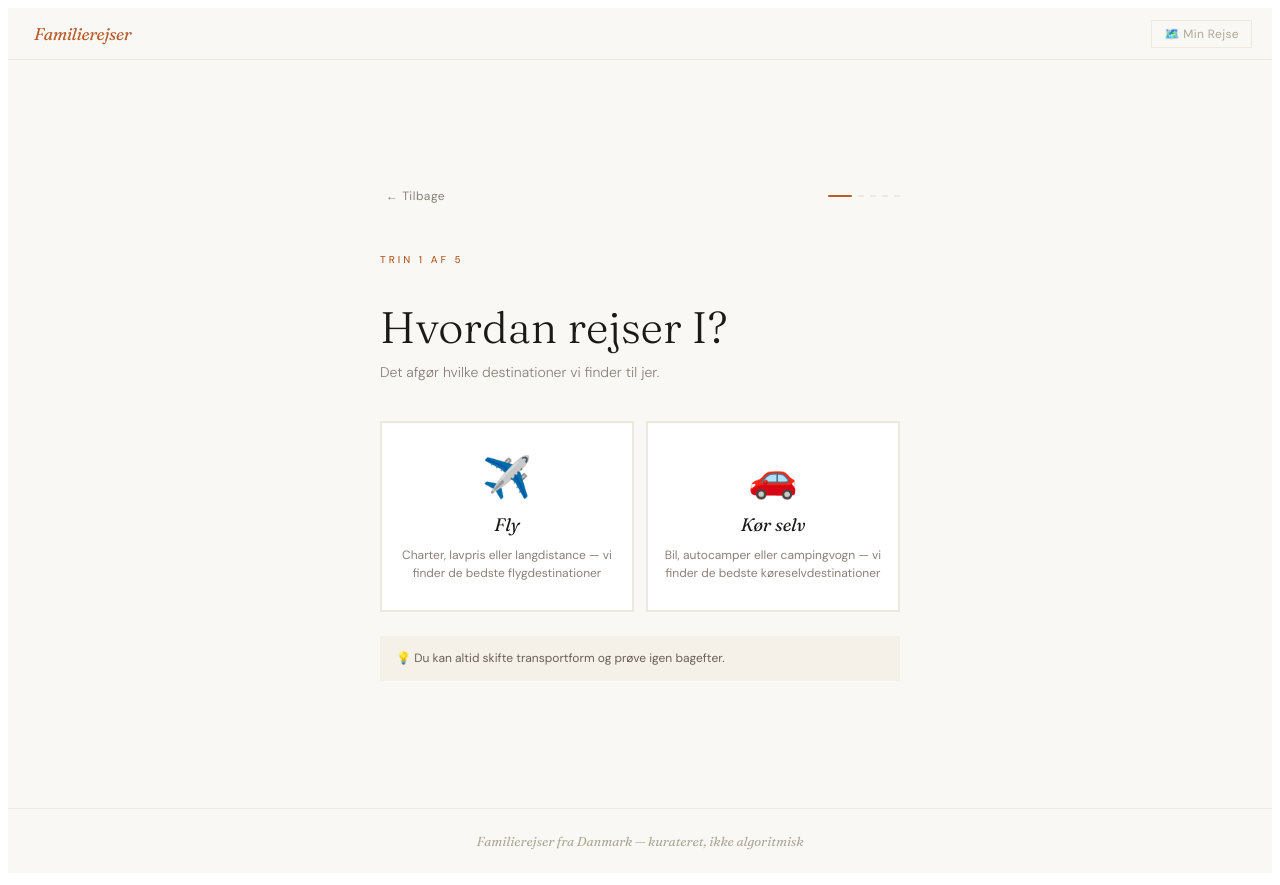
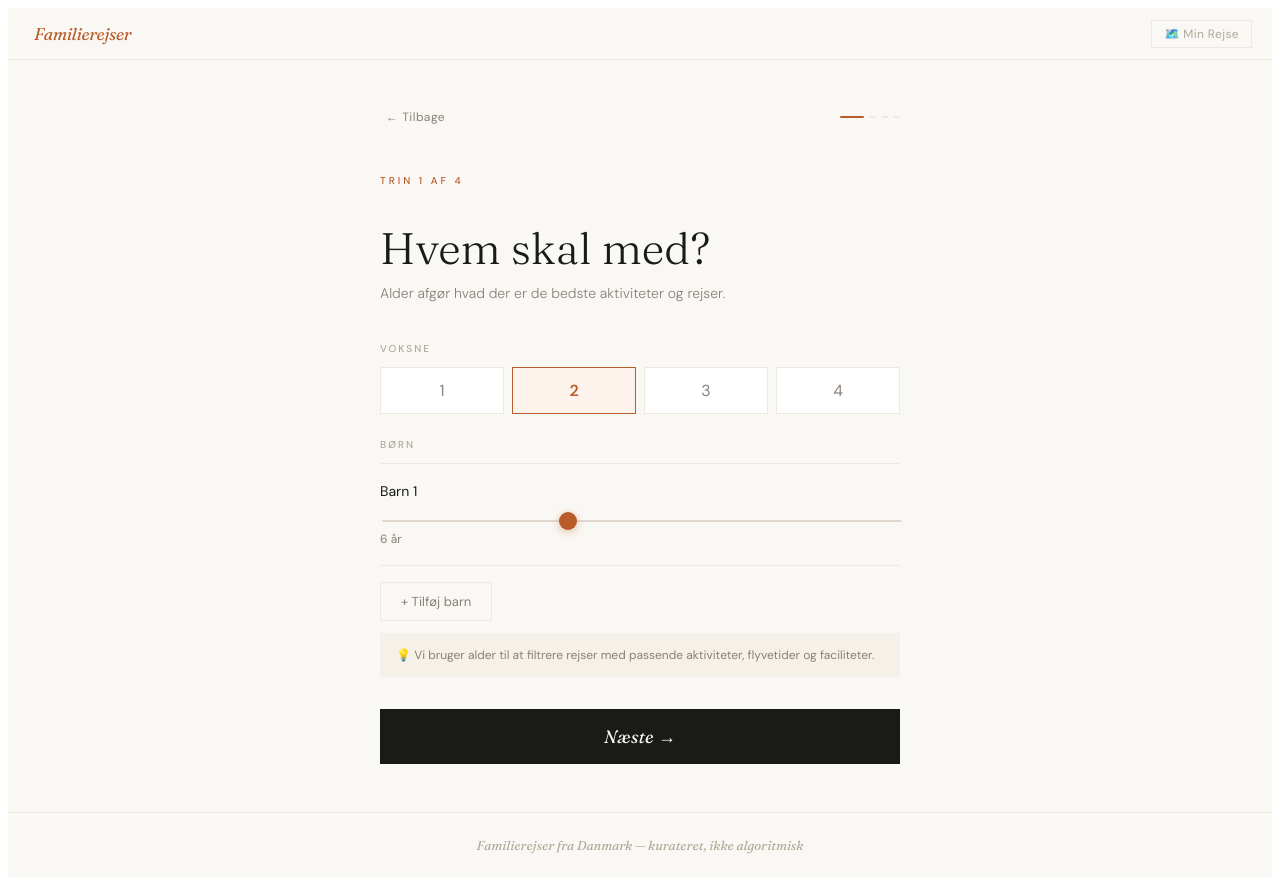
Before and after one commit to nfmebeep/familierejser, a React (Vite) app: page / in a window 1280 px wide. Both pictures are taken after a click on the button "Kom i gang →". Built offline with nearby package versions, Linux system fonts and the light colour scheme.

Commit message:
Add files via upload

```diff
--- a/src/App.jsx
+++ b/src/App.jsx
@@ -1265,17 +1265,10 @@ function scoreDestination(dest, profile) {
   let score = dest.familyScore;
   const { children, budget, airports, period, maxFlightHours, vibeAnswers, travelMode } = profile;
 
-  // Hard filters — travelMode
-  const destMode = dest.travelMode || "fly"; // default to fly for existing destinations
-  if (travelMode && destMode !== travelMode) return null;
-
-  // For bil destinations skip flight/airport filters
-  if (destMode === "bil") {
-    if (budget === 1 && dest.budgetLevel[0] > 2) return null;
-  } else {
-    if (dest.flightTime > maxFlightHours) return null;
-    if (airports.length > 0 && !airports.some(a => dest.airports.includes(a))) return null;
-  }
+  // Hard filters
+  if (dest.travelMode === "bil") return null; // Kør-selv destinationer skjules
+  if (dest.flightTime > maxFlightHours) return null;
+  if (airports.length > 0 && !airports.some(a => dest.airports.includes(a))) return null;
   if (budget === 1 && dest.budgetLevel[0] > 2) return null;
 
   // Budget match
@@ -1318,8 +1311,7 @@ function scoreDestination(dest, profile) {
 
 // ─── MAIN APP ─────────────────────────────────────────────────────────────────
 export default function App() {
-  const [step, setStep]   = useState(0); // 0=splash, 1=transport, 2-6=onboarding, 7=results, 8=detail, 9=min-rejse
-  const [travelMode, setTravelMode] = useState(null); // "fly" | "bil"
+  const [step, setStep]   = useState(0); // 0=splash, 1-5=onboarding, 6=results, 7=detail, 8=min-rejse
   const [heroIndex, setHeroIndex] = useState(0);
 
   // ── Min Rejse — gemt i localStorage ──
@@ -1372,7 +1364,7 @@ export default function App() {
   };
   const period = derivePeriod(departDate);
 
-  const profile = { children, budget, airports, period, maxFlightHours: maxFlight, hotelPref, vibeAnswers, travelMode };
+  const profile = { children, budget, airports, period, maxFlightHours: maxFlight, hotelPref, vibeAnswers };
 
   const addChild    = () => setChildren(c => [...c, { id: Date.now(), age: 6 }]);
   const removeChild = (id) => setChildren(c => c.filter(x => x.id !== id));
@@ -1391,7 +1383,7 @@ export default function App() {
       .filter(d => d.matchScore !== null)
       .sort((a, b) => b.matchScore - a.matchScore);
     setResults(scored);
-    setStep(7);
+    setStep(6);
   };
 
   const dest = selected ? DESTINATIONS.find(d => d.id === selected) : null;
@@ -1448,7 +1440,7 @@ export default function App() {
                 Rediger profil
               </button>
             )}
-            <button onClick={() => setStep(9)}
+            <button onClick={() => setStep(7)}
               style={{ background: myTrip ? "#fdf3ec" : "none", border: myTrip ? "1px solid #f0d8c4" : "1px solid #ede8e0", padding: "5px 12px", fontFamily: "inherit", fontSize: 12, color: myTrip ? "#b85c2a" : "#b0a898", letterSpacing: "0.03em", display: "flex", alignItems: "center", gap: 6 }}>
               🗺️ Min Rejse{myTrip ? " ✓" : ""}
             </button>
@@ -1544,31 +1536,8 @@ export default function App() {
 
       {/* ── ONBOARDING TRIN 1: Børn ── */}
 
-      {/* ── TRIN 1: TRANSPORTVALG ── */}
       {step === 1 && (
-        <OnboardStep step={1} total={5} title="Hvordan rejser I?" sub="Det afgør hvilke destinationer vi finder til jer." onBack={() => setStep(0)}>
-          <div style={{ display: "grid", gridTemplateColumns: "1fr 1fr", gap: 12, marginBottom: 24 }}>
-            <button onClick={() => { setTravelMode("fly"); setStep(2); }}
-              style={{ padding: "28px 16px", border: `2px solid ${travelMode === "fly" ? "#b85c2a" : "#ede8e0"}`, background: travelMode === "fly" ? "#fdf3ec" : "#fff", fontFamily: "inherit", display: "flex", flexDirection: "column", alignItems: "center", gap: 10 }}>
-              <span style={{ fontSize: 40 }}>✈️</span>
-              <span style={{ fontFamily: "'Fraunces', serif", fontSize: 18, fontStyle: "italic", color: "#1a1a18" }}>Fly</span>
-              <span style={{ fontSize: 12, color: "#8a8078", lineHeight: 1.5, textAlign: "center" }}>Charter, lavpris eller langdistance — vi finder de bedste flygdestinationer</span>
-            </button>
-            <button onClick={() => { setTravelMode("bil"); setStep(2); }}
-              style={{ padding: "28px 16px", border: `2px solid ${travelMode === "bil" ? "#b85c2a" : "#ede8e0"}`, background: travelMode === "bil" ? "#fdf3ec" : "#fff", fontFamily: "inherit", display: "flex", flexDirection: "column", alignItems: "center", gap: 10 }}>
-              <span style={{ fontSize: 40 }}>🚗</span>
-              <span style={{ fontFamily: "'Fraunces', serif", fontSize: 18, fontStyle: "italic", color: "#1a1a18" }}>Kør selv</span>
-              <span style={{ fontSize: 12, color: "#8a8078", lineHeight: 1.5, textAlign: "center" }}>Bil, autocamper eller campingvogn — vi finder de bedste køreselvdestinationer</span>
-            </button>
-          </div>
-          <div style={{ padding: "12px 16px", background: "#f5f0e8", fontSize: 12, color: "#6a6058", lineHeight: 1.7 }}>
-            💡 Du kan altid skifte transportform og prøve igen bagefter.
-          </div>
-        </OnboardStep>
-      )}
-
-      {step === 2 && (
-        <OnboardStep step={2} total={5} title="Hvem skal med?" sub="Alder afgør hvad der er de bedste aktiviteter og rejser." onBack={() => setStep(1)}>
+        <OnboardStep step={1} total={4} title="Hvem skal med?" sub="Alder afgør hvad der er de bedste aktiviteter og rejser." onBack={() => setStep(0)}>
 
           {/* Voksne */}
           <div style={{ marginBottom: 24 }}>
@@ -1615,13 +1584,13 @@ export default function App() {
             💡 Vi bruger alder til at filtrere rejser med passende aktiviteter, flyvetider og faciliteter.
           </div>
 
-          <StepButton onClick={() => setStep(3)}>Næste →</StepButton>
+          <StepButton onClick={() => setStep(2)}>Næste →</StepButton>
         </OnboardStep>
       )}
 
       {/* ── ONBOARDING TRIN 2: Budget & Lufthavn ── */}
-      {step === 3 && (
-        <OnboardStep step={3} total={5} title="Budget & afrejse" sub="Hvad passer jeres familie?" onBack={() => setStep(2)}>
+      {step === 2 && (
+        <OnboardStep step={2} total={4} title="Budget & afrejse" sub="Hvad passer jeres familie?" onBack={() => setStep(1)}>
 
           <div style={{ marginBottom: 32 }}>
             <div style={{ fontSize: 10, letterSpacing: "0.2em", textTransform: "uppercase", color: "#b0a898", marginBottom: 16, fontWeight: 500 }}>Budgetniveau</div>
@@ -1659,13 +1628,13 @@ export default function App() {
             </div>
           </div>
 
-          <StepButton onClick={() => setStep(3)}>Næste →</StepButton>
+          <StepButton onClick={() => setStep(2)}>Næste →</StepButton>
         </OnboardStep>
       )}
 
       {/* ── ONBOARDING TRIN 3: Datoer & Flyvetid ── */}
-      {step === 4 && (
-        <OnboardStep step={4} total={5} title="Hvornår skal I afsted?" sub="Vælg datoer — vi finder det bedste interval." onBack={() => setStep(3)}>
+      {step === 3 && (
+        <OnboardStep step={3} total={5} title="Hvornår skal I afsted?" sub="Vælg datoer — vi finder det bedste interval." onBack={() => setStep(2)}>
 
           {/* Dato-range-picker */}
           <div style={{ marginBottom: 28 }}>
@@ -1755,8 +1724,8 @@ export default function App() {
       )}
 
       {/* ── ONBOARDING TRIN 4: Ferievibe ── */}
-      {step === 6 && (
-        <OnboardStep step={6} total={5} title="Hvad handler en god ferie om?" sub="Ingen rigtige svar — vi bruger det til at finde jeres type rejse." onBack={() => setStep(5)}>
+      {step === 5 && (
+        <OnboardStep step={5} total={5} title="Hvad handler en god ferie om?" sub="Ingen rigtige svar — vi bruger det til at finde jeres type rejse." onBack={() => setStep(4)}>
 
           {/* Spørgsmål 1 */}
           <VibeQuestion
@@ -1824,8 +1793,8 @@ export default function App() {
       )}
 
       {/* ── ONBOARDING TRIN 5: Hotelpræferencer ── */}
-      {step === 5 && (
-        <OnboardStep step={5} total={5} title="Hvad lægger I vægt på?" sub="Vi bruger det til at fremhæve de rigtige ting." onBack={() => setStep(4)}>
+      {step === 4 && (
+        <OnboardStep step={4} total={5} title="Hvad lægger I vægt på?" sub="Vi bruger det til at fremhæve de rigtige ting." onBack={() => setStep(3)}>
           <div style={{ display: "grid", gridTemplateColumns: "1fr 1fr", gap: 8, marginBottom: 24 }}>
             {[
               { v: "all-inclusive", label: "All-inclusive", icon: "🍽️", sub: "Alt betalt på forhånd" },
@@ -1858,7 +1827,7 @@ export default function App() {
       )}
 
       {/* ── RESULTATER ── */}
-      {step === 7 && (
+      {step === 6 && (
         <div style={{ maxWidth: 1100, margin: "0 auto", padding: "32px 20px" }}>
 
           {/* Header */}
@@ -1888,7 +1857,7 @@ export default function App() {
 
           {/* Topreklame: match #1 stor */}
           {results[0] && (
-            <div className="appear stagger-1 dest-card results-hero" onClick={() => { setSelected(results[0].id); setStep(8); }}
+            <div className="appear stagger-1 dest-card results-hero" onClick={() => { setSelected(results[0].id); setStep(7); }}
               style={{ display: "grid", gridTemplateColumns: "1fr 1fr", marginBottom: 24, cursor: "pointer", background: "#fff", overflow: "hidden", boxShadow: "0 4px 24px rgba(0,0,0,0.07)" }}>
               <div style={{ position: "relative", minHeight: 320, maxHeight: 400 }}>
                 <img src={results[0].image} alt={results[0].name} style={{ width: "100%", height: "100%", objectFit: "cover", display: "block" }} />
@@ -1939,7 +1908,7 @@ export default function App() {
           <div style={{ display: "grid", gridTemplateColumns: "repeat(auto-fill, minmax(300px, 1fr))", gap: 20 }}>
             {results.slice(1).map((d, i) => (
               <div key={d.id} className={`appear dest-card stagger-${Math.min(i + 1, 4)}`}
-                onClick={() => { setSelected(d.id); setStep(8); }}
+                onClick={() => { setSelected(d.id); setStep(7); }}
                 style={{ background: "#fff", overflow: "hidden", cursor: "pointer", boxShadow: "0 2px 12px rgba(0,0,0,0.06)" }}>
                 <div style={{ position: "relative", height: 200 }}>
                   <img src={d.image} alt={d.name} style={{ width: "100%", height: "100%", objectFit: "cover", display: "block" }} />
@@ -1966,14 +1935,14 @@ export default function App() {
       )}
 
       {/* ── DESTINATION DETAIL ── */}
-      {step === 8 && dest && (
+      {step === 7 && dest && (
         <div>
           {/* Hero */}
           <div className="detail-hero" style={{ position: "relative", height: "60vh", minHeight: 360 }}>
             <img src={dest.image} alt={dest.name} style={{ width: "100%", height: "100%", objectFit: "cover", display: "block" }} />
             <div style={{ position: "absolute", inset: 0, background: "linear-gradient(to top, rgba(26,26,24,0.85) 0%, rgba(26,26,24,0.2) 50%, transparent 100%)" }} />
             <div className="detail-hero-text" style={{ position: "absolute", bottom: 0, left: 0, right: 0, padding: "40px 56px" }}>
-              <button onClick={() => setStep(7)}
+              <button onClick={() => setStep(6)}
                 style={{ background: "none", border: "none", color: "rgba(255,255,255,0.6)", fontFamily: "inherit", fontSize: 12, marginBottom: 20, display: "flex", alignItems: "center", gap: 6, letterSpacing: "0.05em" }}>
                 ← Alle anbefalinger
               </button>
@@ -2206,7 +2175,7 @@ export default function App() {
       )}
 
       {/* ── MIN REJSE ── */}
-      {step === 9 && (() => {
+      {step === 8 && (() => {
         const costs = myTrip?.costs || {};
         const costItems = [
           { key: "costFlight",     label: "Fly",         icon: "✈️" },
@@ -2530,7 +2499,7 @@ export default function App() {
 
                 {/* ── Handlinger ── */}
                 <div style={{ display: "flex", gap: 10, marginBottom: 12 }}>
-                  <button onClick={() => { const d = DESTINATIONS.find(d => d.iata === myTrip.iata); if (d) { setSelected(d.id); setStep(8); } else setStep(7); }}
+                  <button onClick={() => { const d = DESTINATIONS.find(d => d.iata === myTrip.iata); if (d) { setSelected(d.id); setStep(7); } else setStep(6); }}
                     style={{ flex: 1, padding: "14px", background: "#b85c2a", border: "none", color: "#fff", fontFamily: "'Fraunces', serif", fontSize: 16, fontStyle: "italic" }}>
                     ← Tilbage til {myTrip.destination}
                   </button>
```
